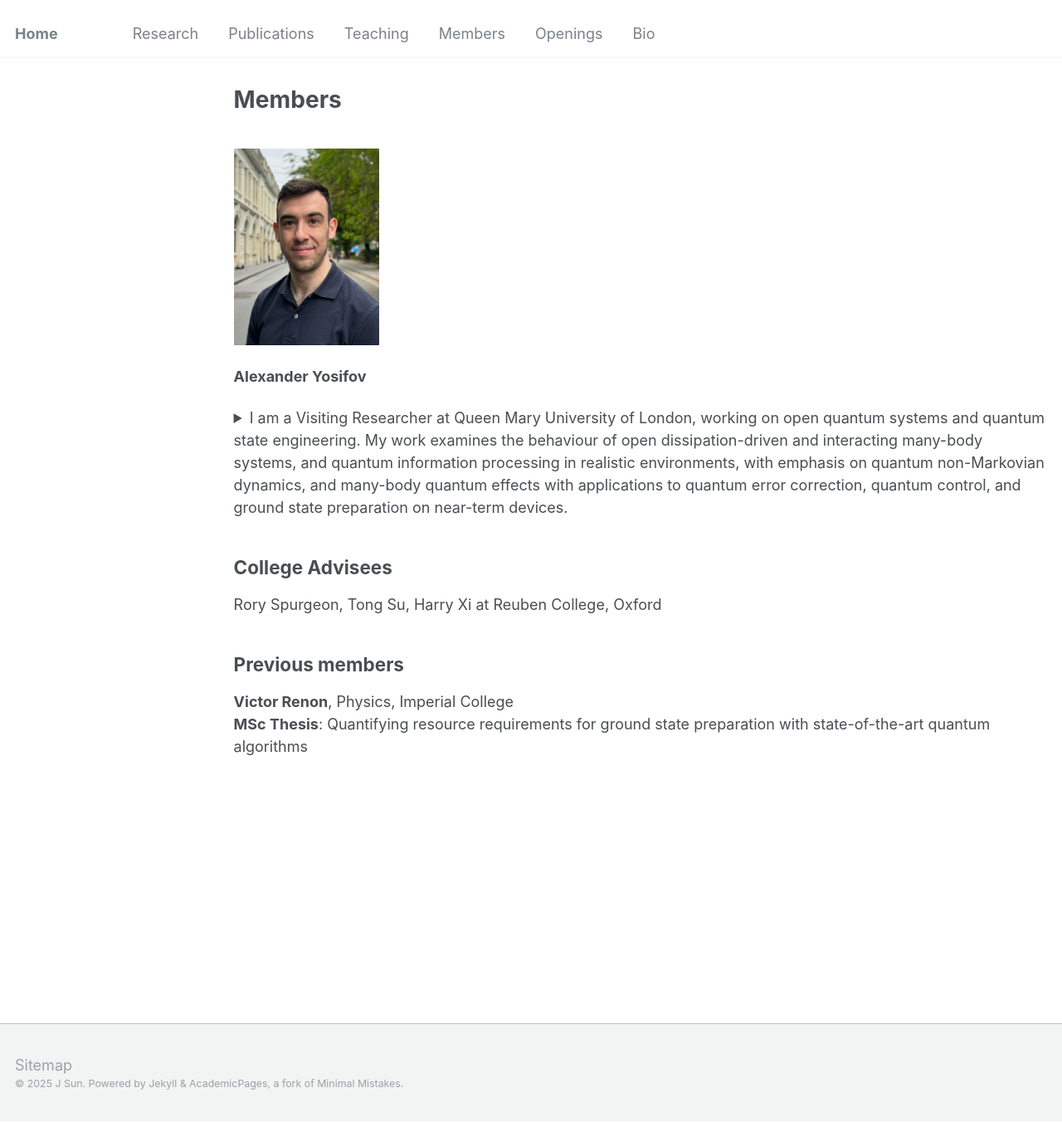
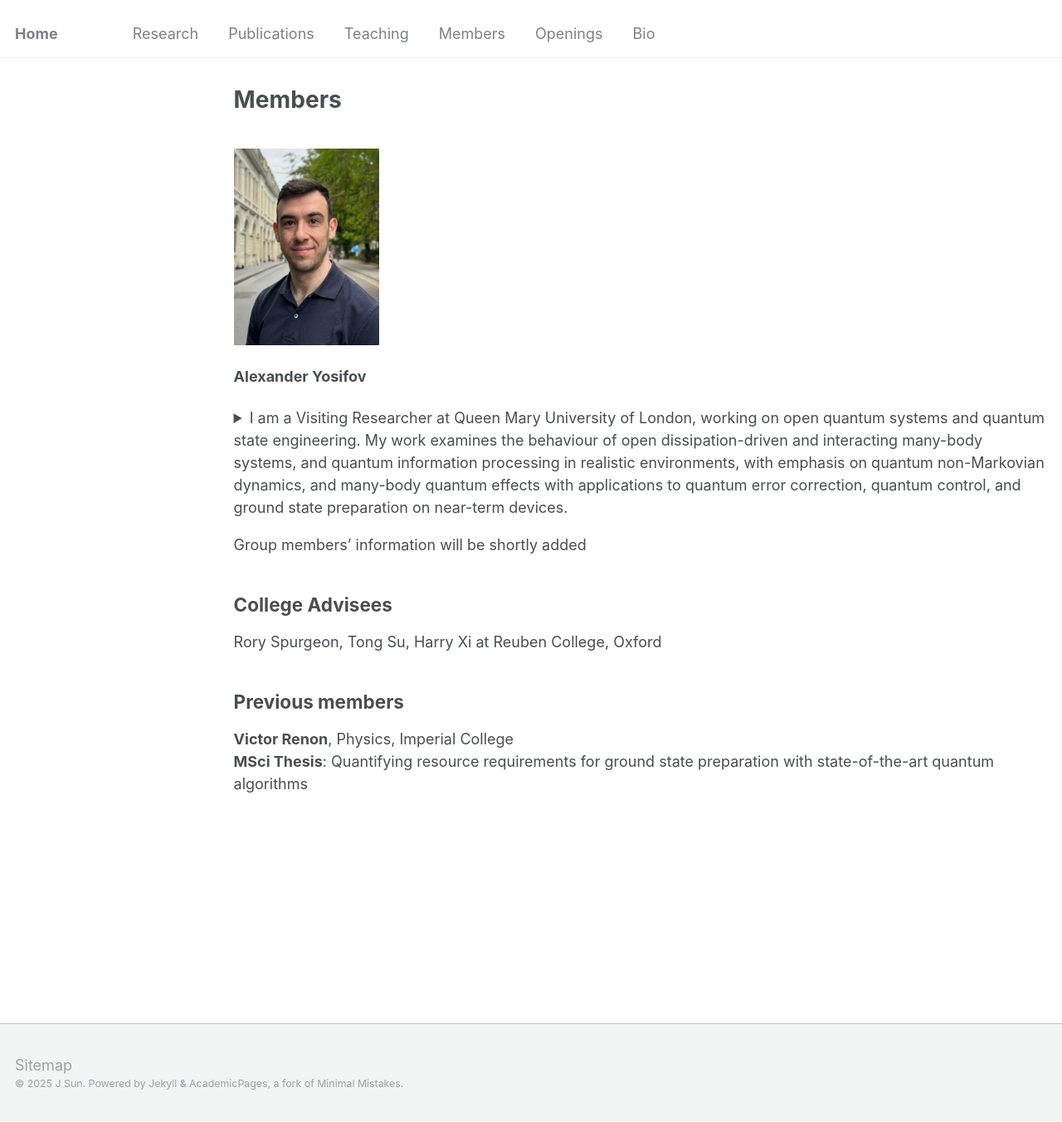
Before and after one commit to jinzhao-sun/jinzhao-sun.github.io, a Jekyll site: the page built from _pages/members.md, in a window 1280 px wide and 1352 px high. Shown: the whole window at 83% size. Built offline with Jekyll 4.4.1, drawn with Linux system fonts in a browser that asks for light colours.

Commit message:
Update members.md

```diff
--- a/_pages/members.md
+++ b/_pages/members.md
@@ -20,7 +20,7 @@ redirect_from:
 Previously, I was a Researcher at the Hong Kong Research Center of Huawei, where I developed quantum-based algorithms for optimization. Prior to that, I was working with Prof. Vlatko Vedral at the University of Oxford, focusing on quantum collision models for steady-state preparation and error mitigation.<br>
 </details>
 
-
+Group members' information will be shortly added
 
 <h2>College Advisees</h2>
 
@@ -29,4 +29,4 @@ Rory Spurgeon, Tong Su, Harry Xi at Reuben College, Oxford
 <h2>Previous members</h2>
 
 **Victor Renon**, Physics, Imperial College<br>
-**MSc Thesis**: Quantifying resource requirements for ground state preparation with state-of-the-art quantum algorithms
+**MSci Thesis**: Quantifying resource requirements for ground state preparation with state-of-the-art quantum algorithms
```
